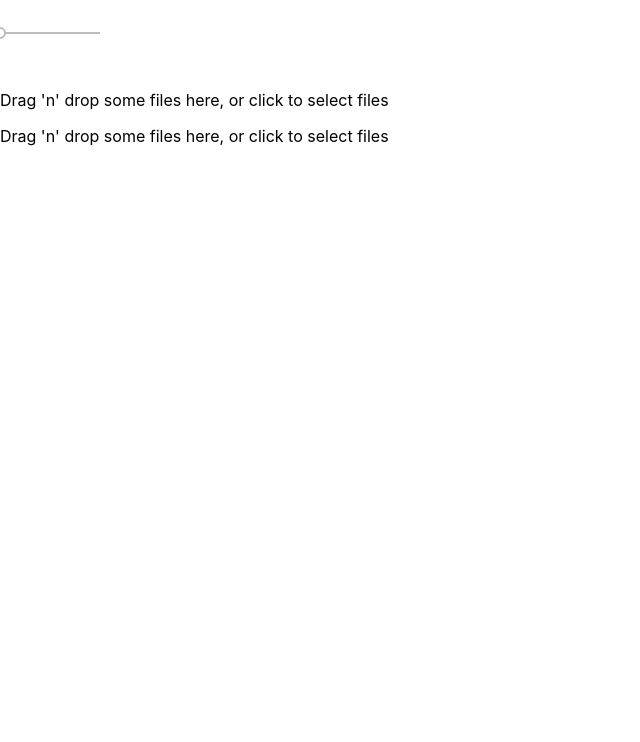
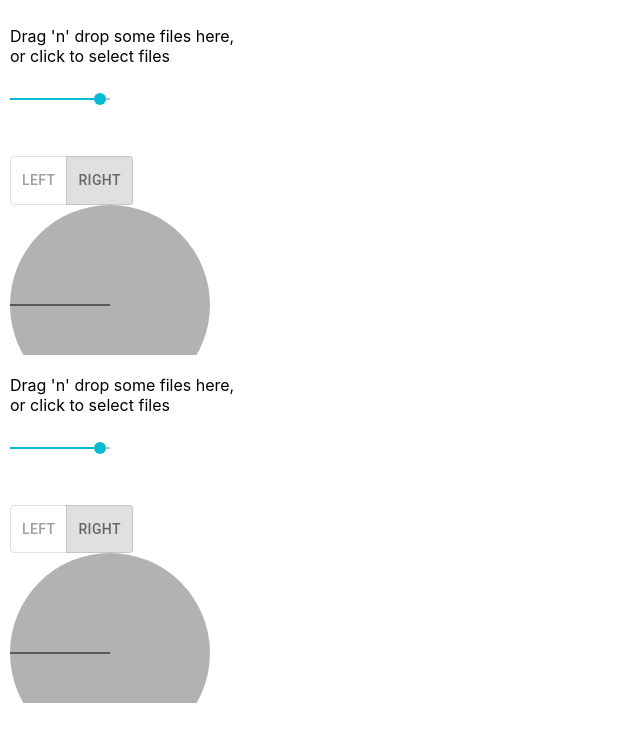
Before and after one commit to mkfreeman/image-blender, a React (Create React App) app: page / in a window 1280 px wide. Shown: the top 742 px of the page, without its empty margins (0-640 px from the left). Built offline with nearby package versions, Linux system fonts and the light colour scheme.

Commit message:
Reorganize into image controls, add angle picker

```diff
--- a/package.json
+++ b/package.json
@@ -3,6 +3,8 @@
   "version": "0.1.0",
   "private": true,
   "dependencies": {
+    "@material-ui/core": "^4.3.2",
+    "@material-ui/lab": "^4.0.0-alpha.23",
     "material-ui": "^0.20.2",
     "react": "^16.8.6",
     "react-dom": "^16.8.6",
--- /dev/null
+++ b/src/AnglePicker.js
@@ -0,0 +1,43 @@
+import React, { Component } from 'react';
+class AnglePicker extends Component {
+    constructor(props) {
+        super(props);
+        this.state = {angle:270}
+    }
+    updateAngle(pt){
+        console.log(pt.nativeEvent.offsetX, pt.nativeEvent.offsetY)
+        let dx = 100 - pt.nativeEvent.offsetX;
+        let dy = 100 -pt.nativeEvent.offsetY;
+        let angle = Math.atan2(dy, dx) * (180 / Math.PI) - 90;
+        this.setState(
+            {angle:angle}
+        )
+    }
+    calculatePosition() {
+        let radians = this.state.angle * Math.PI / 180;
+        return (
+            {
+                x0:0,
+                x1:this.props.radius * Math.sin(radians),
+                y0:0,
+                y1:-this.props.radius * Math.cos(radians),
+            }
+        )
+    }
+    render() {
+        let pos = this.calculatePosition();
+        return(
+            <svg>
+                <g transform={"translate(100, 100)"}>
+                    <circle r={this.props.radius} style={{opacity:.3}} onMouseMove = {(val) => this.updateAngle(val)}/>
+                    <line x0={pos.x0} x1={pos.x1} y0={pos.y0} y1={pos.y1} style={{stroke:"black"}}/>
+                </g>
+            </svg>
+        )
+    }
+}
+
+AnglePicker.defaultProps = {
+    radius:100
+}
+export default AnglePicker;
--- a/src/App.js
+++ b/src/App.js
@@ -1,25 +1,21 @@
 import React, {Component} from 'react';
 import MuiThemeProvider from 'material-ui/styles/MuiThemeProvider';
 import './App.css';
-import Uploader from "./Uploader";
-import ControlPanel from "./ControlPanel"
+import ImageLayer from "./ImageLayer";
 class App extends Component {
   constructor(props) {
     super(props);
-    this.state = {
-      gradient:.9
-    }
-    this.handleSliderChange.bind(this);
   }
-  handleSliderChange(val) {
-    this.setState({gradient:val})
-  }
+
   render() {
     return (
       <MuiThemeProvider>
-        <ControlPanel handleSliderChange = {(val) => this.handleSliderChange(val)}/>
-        <Uploader direction = "left" gradient = {this.state.gradient}/>
-        <Uploader direction = "right"/>
+        <div>
+          <div style={{width:"240px", padding:"10px"}}>
+            <ImageLayer />
+            <ImageLayer />
+          </div>
+        </div>
       </MuiThemeProvider>
     )
   }
--- /dev/null
+++ b/src/ImageControls.js
@@ -0,0 +1,35 @@
+import React, { Component } from 'react';
+import Drawer from 'material-ui/Drawer';
+import Slider from 'material-ui/Slider';
+import Checkbox from 'material-ui/Checkbox'
+import SelectField from 'material-ui/SelectField';
+import MenuItem from 'material-ui/MenuItem';
+import { RadioButton, RadioButtonGroup } from 'material-ui/RadioButton';
+import Toggle from 'material-ui/Toggle';
+import Dialog from 'material-ui/Dialog';
+import RaisedButton from 'material-ui/RaisedButton';
+import AppBar from 'material-ui/AppBar';
+import ToggleButton from '@material-ui/lab/ToggleButton';
+import ToggleButtonGroup from '@material-ui/lab/ToggleButtonGroup';
+import AnglePicker from "./AnglePicker.js";
+export default function ImageControls(props) {
+
+    const [alignment, setAlignment] = React.useState('left');
+    const handleChange = (event, newAlignment) => {
+        setAlignment(newAlignment);
+        props.toggleChange(newAlignment);
+    };
+    return(
+        <div class="container" style={{width:"100px"}}>
+            <Slider value = {props.sliderValue} min={0} max={1} step={.01 }
+                onChange={ (e, val) => props.sliderChange(val) }
+            />
+            <ToggleButtonGroup value={props.toggleValue} exclusive onChange={handleChange}>
+                <ToggleButton value="left">Left</ToggleButton>
+                <ToggleButton value="right">Right</ToggleButton>
+            </ToggleButtonGroup>
+            <AnglePicker/>
+        </div>
+    )
+}
+// export default ImageControls;
--- /dev/null
+++ b/src/ImageLayer.js
@@ -0,0 +1,69 @@
+import React, {Component} from 'react';
+import Uploader from "./Uploader";
+import ImageControls from "./ImageControls";
+class ImageLayer extends Component {
+    constructor(props) {
+        super(props);
+        this.state = {
+            gradient:.9,
+            direction:"right"
+        }
+        this.handleControlChange.bind(this);
+    }
+
+    drawCanvas(img) {
+        this.img = img;
+        let width = img.naturalWidth;
+        let height = img.naturalHeight;
+        this.refs.canvasCopy.width = width;
+        this.refs.canvasCopy.height = height;
+        this.ctx = this.refs.canvasCopy.getContext('2d');
+        this.ctx.clearRect(0, 0, width, height);
+        this.ctx.drawImage(img, 0, 0, width, height);
+
+        // Linear gradient
+        this.gradient = this.ctx.createLinearGradient(0,height, width,height);
+
+        // Set color stops (depending on direction)
+        if(this.state.direction == "left") {
+            console.log("this.state.gradient", this.state.gradient)
+          this.gradient.addColorStop(this.state.gradient, 'rgba(255, 255, 255, 0)');
+          this.gradient.addColorStop(1, 'rgba(255, 255, 255, 1)');
+        }
+        else {
+          this.gradient.addColorStop(0, 'rgba(255, 255, 255, 1)');
+          this.gradient.addColorStop(1, 'rgba(255, 255, 255, 0)');
+        }
+
+        // Set the fill style and draw a rectangle
+        this.ctx.fillStyle = this.gradient;
+        this.ctx.fillRect(0, 0, width, height);
+    }
+    handleControlChange(id, val) {
+        let newState = {};
+        newState[id] = val;
+        console.log("new state", newState, id, val)
+        this.setState(newState)
+    }
+    render() {
+        console.log("render!")
+        if(this.img !== undefined) {
+            this.drawCanvas(this.img);
+        }
+        return(
+            <div>
+                <Uploader onUpload = {(val) => this.drawCanvas(val)}/>
+                <div style={{mixBlendMode:"multiply"}}>
+                    <canvas id="canvas" ref="canvasCopy" style={{position:'absolute', top:'0px', right:'0px'}}/>
+                </div>
+                <ImageControls
+                    sliderChange = {(val) => this.handleControlChange("gradient", val)}
+                    sliderValue = {this.state.gradient}
+                    toggleValue = {this.state.direction}
+                    toggleChange = {(val) => this.handleControlChange("direction", val)}/>
+            </div>
+
+        )
+    }
+}
+export default ImageLayer;
--- a/src/Uploader.js
+++ b/src/Uploader.js
@@ -13,45 +13,13 @@
         this.img = new Image();
         this.img.src = reader.result;
         this.img.onload = () => {
-          this.drawCanvas(this.img)
+          this.props.onUpload(this.img)
         }
     }
     acceptedFiles.forEach(file => reader.readAsDataURL(file))
   }
-
-  drawCanvas(img) {
-    let width = img.naturalWidth;
-    let height = img.naturalHeight;
-    this.refs.canvasCopy.width = width;
-    this.refs.canvasCopy.height = height;
-    this.ctx = this.refs.canvasCopy.getContext('2d');
-    this.ctx.clearRect(0, 0, width, height);
-    this.ctx.drawImage(img, 0, 0, width, height);
-
-    // Linear gradient
-    this.gradient = this.ctx.createLinearGradient(0,height, width,height);
-
-    // Set color stops (depending on direction)
-    if(this.props.direction == "left") {
-      this.gradient.addColorStop(this.props.gradient, 'rgba(255, 255, 255, 0)');
-      this.gradient.addColorStop(1, 'rgba(255, 255, 255, 1)');
-    }
-    else {
-      this.gradient.addColorStop(0, 'rgba(255, 255, 255, 1)');
-      this.gradient.addColorStop(1, 'rgba(255, 255, 255, 0)');
-    }
-
-    // Set the fill style and draw a rectangle
-    this.ctx.fillStyle = this.gradient;
-    this.ctx.fillRect(0, 0, width, height);
-  }
   render() {
-    // this.drawCanvas()
-    if(this.img !== undefined) {
-      this.drawCanvas(this.img);
-    }
     return (
-
       <div>
         <Dropzone onDrop={(d) => this.onDrop(d)}>
           {({getRootProps, getInputProps}) => (
@@ -63,11 +31,6 @@
             </section>
           )}
         </Dropzone>
-
-        <div style={{mixBlendMode:"multiply"}}>
-          <canvas id="canvas" ref="canvasCopy" style={{position:'absolute', top:'0px', right:'0px'}}/>
-        </div>
-
       </div>
     )
   }
```
Also changed, not shown: 1 other file (tests, documents, lock files or other folders).
